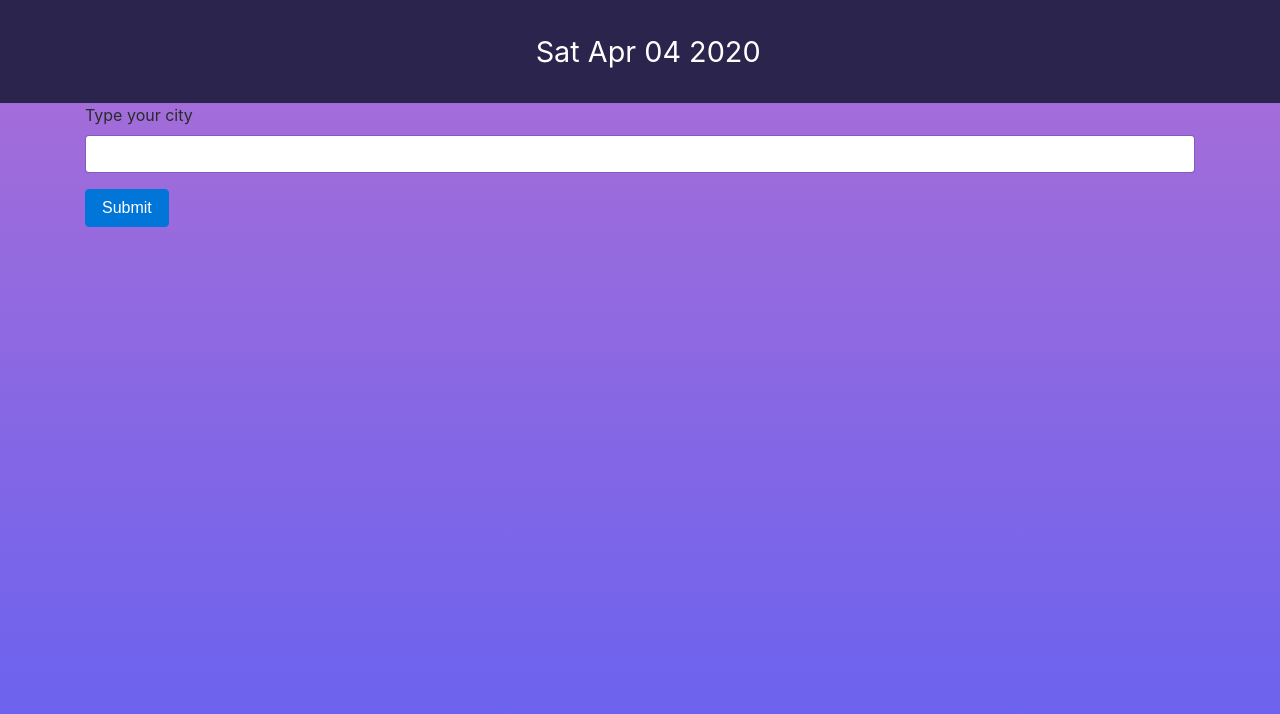
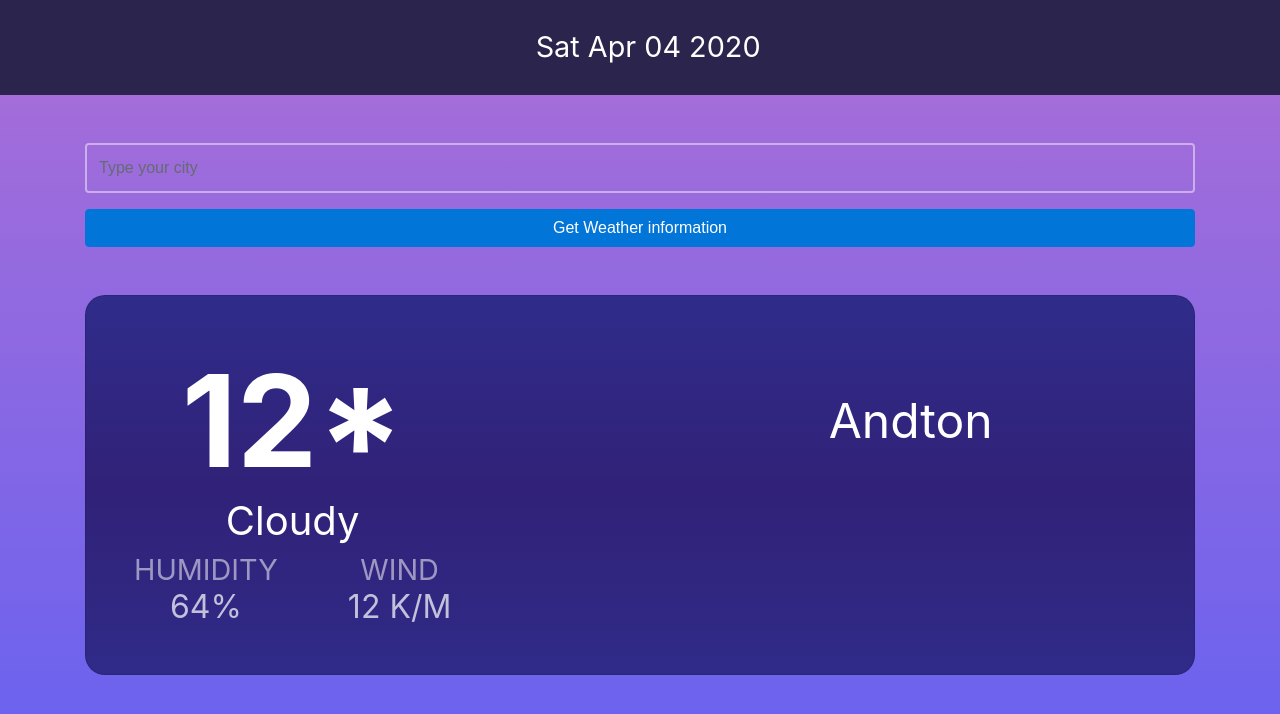
Before and after one commit to Hlakaza/weather-app, a plain HTML site: page index.html in a window 1280 px wide. Drawn offline with nearby package versions, Linux system fonts and the light colour scheme.

Commit message:
refactor(styling): added simple styling

```diff
--- a/index.html
+++ b/index.html
@@ -13,20 +13,42 @@
       <span id="date"></span>
     </div>
 		<div class="container">
-			<div class="row">
+			<div class="row ">
 				<div class="col">
-					<form id="formData" action="#">
+					<form id="formData" class="mt-5">
 						<div class="form-group">
-							<label for="exampleInputEmail1">Type your city </label>
-							<input type="text" class="form-control" name="inputName" id="inputName" aria-describedby="emailHelp" />
+							<input type="text" placeholder="Type your city" class="form-control" name="inputName" id="inputName" aria-describedby="emailHelp" />
 						</div>
 						<div class="alert alert-danger" style="display: none;" id="error" role="alert">
-						Please make sure you enter th name of a place
+					    	Please make sure you enter th name of a place
 						</div>
 					</form>
-					<button type="button" onclick="submit()" class="btn btn-primary">Submit</button>
+					<button type="button" onclick="submit()" class="btn btn-primary btn-block">Get Weather information</button>
 				</div>
 			</div>
+      <div class="card mt-5 p-5">
+      <div class="row justify-content-between">
+        <div class="col-sm-4">
+          <div class="text-center">
+             <span id="temp">12*</span> <br/>
+              <span id="tempDesc">Cloudy</span>
+          </div>
+          <div class="d-flex mt-2 justify-content-between">
+               <div class="weather-info">
+                <span class="desc">HUMIDITY</span> <br>
+                <span class="value" id="humid">64%</span>
+              </div>
+               <div class="weather-info">
+                <span class="desc">WIND</span> <br>
+                <span class="value" id="wind">12 K/M</span>
+              </div>
+          </div>
+        </div>
+          <diV class="col-sm-4">
+             <span id="city" class="text-white text-lg mt-5 d-block">Andton</span>
+          </diV>
+      </div>
+      </div>
 		</div>
 		<script src="https://ajax.googleapis.com/ajax/libs/jquery/3.4.1/jquery.min.js"></script>
 		<script src="./scripts/main.js" async></script>
--- a/scripts/main.js
+++ b/scripts/main.js
@@ -1,6 +1,12 @@
 const cors = '//cors-anywhere.herokuapp.com/'
 const apiPath = 'https://api.openweathermap.org/data/2.5/weather?q=';
 const apiKey = 'aa826df0de5de950550d6fd80a67bae2';
+const host = 'community-open-weather-map.p.rapidapi.com'
+const temperature = document.getElementById('temp');
+const tempDesc = document.getElementById('tempDesc');
+const humid = document.getElementById('humid');
+const wind = document.getElementById('wind');
+const city = document.getElementById('city');
 
 
 const today = new Date();
@@ -18,6 +24,7 @@ function submit() {
       formObject.reset()
    }
 }
+
 function getWeatherData(inputname) {
 const settings = {
 	"async": true,
@@ -25,14 +32,17 @@ const settings = {
 	"url": `${cors}${apiPath}${inputname}&appid=${apiKey}`,
 	"method": "GET",
 	"headers": {
-			"x-rapidapi-host": "community-open-weather-map.p.rapidapi.com",
+			"x-rapidapi-host": host,
 		   "x-rapidapi-key": apiKey
 	}
 }
 
 $.ajax(settings).done(function (response) {
  	console.log(response);
-
-
+  temperature.innerText = response.main.temp + '°'
+  tempDesc.innerText = response.weather[0].description
+  humid.innerText = response.main.humidity + '%'
+  wind.innerText = response.wind.speed + ' k/H'
+  city.innerText = response.name
 });
 }
--- a/styles/main.scss
+++ b/styles/main.scss
@@ -4,6 +4,16 @@ body {
   background-repeat: no-repeat;
   width: 100%;
   height: 100vh;
+  line-height: 1.2;
+}
+
+.card {
+  background: rgb(47,43,136);
+background: -moz-linear-gradient(0deg, rgba(47,43,136,1) 0%, rgba(49,33,120,1) 48%, rgba(47,44,138,1) 100%);
+background: -webkit-linear-gradient(0deg, rgba(47,43,136,1) 0%, rgba(49,33,120,1) 48%, rgba(47,44,138,1) 100%);
+background: linear-gradient(0deg, rgba(47,43,136,1) 0%, rgba(49,33,120,1) 48%, rgba(47,44,138,1) 100%);
+filter: progid:DXImageTransform.Microsoft.gradient(startColorstr="#2f2b88",endColorstr="#2f2c8a",GradientType=1);
+border-radius: 20px;
 }
 
 .heading-date {
@@ -12,3 +22,34 @@ body {
     color: white;
     font-size: 1.8rem;
 }
+
+#temp {
+    font-size: 8rem;
+    color: #fff;
+    font-weight: bold;
+}
+span#tempDesc {
+    color: white;
+    font-size: 2.5rem;
+}
+.weather-info {
+    text-align: center;
+}
+.desc {
+    font-size: 1.8rem;
+    color: rgba(255, 255, 255, 0.5294117647058824);
+}
+.value {
+    font-size: 2rem;
+    color: #ffffffb5;
+}
+.form-control {
+    background: transparent !important;
+    border: 2px solid #ffffff75 !important;
+    height: 50px;
+    color: white !important;
+}
+
+.text-lg{
+  font-size: 3rem;
+}
```
Also changed, not shown: styles/main.css, 1 other file.
